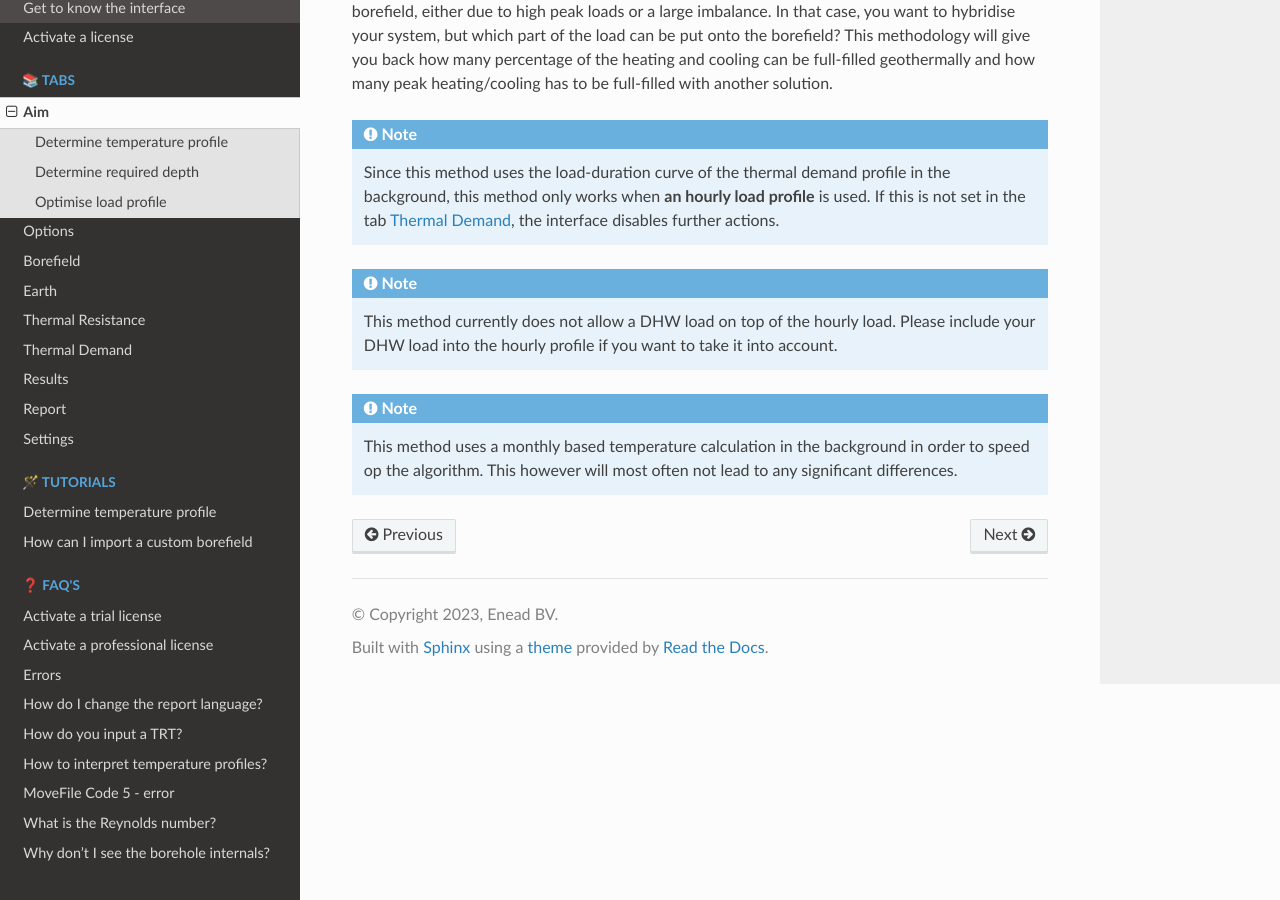
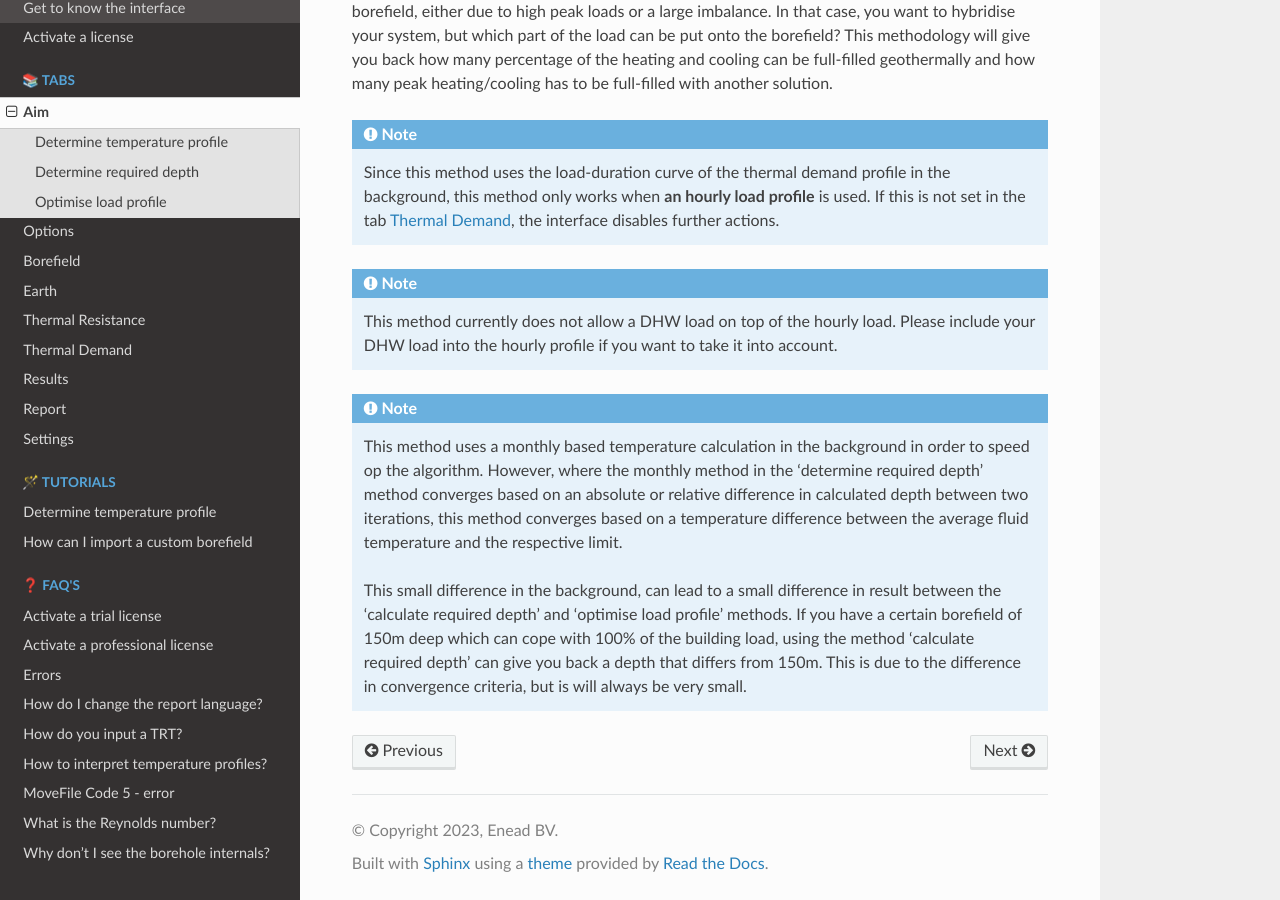
Before and after one commit to novakgeoenergie/GHEToolManual, a Sphinx documentation site: the page built from docs/sources/tabs/aim.rst, in a window 1280 px wide and 900 px high, scrolled down 1053 px. Built offline with Sphinx 7.4.7 and the Read the Docs theme 2.0.0, drawn with Linux system fonts in a browser that asks for light colours; pages that are not in the unit, such as notebooks, are missing from menus.

Commit message:
Extra explanation of convergence in optimise load profile

```diff
--- a/docs/sources/tabs/aim.rst
+++ b/docs/sources/tabs/aim.rst
@@ -40,4 +40,10 @@ many peak heating/cooling has to be full-filled with another solution.
 
 .. note::
     This method uses a monthly based temperature calculation in the background in order to speed op the algorithm.
-    This however will most often not lead to any significant differences.
+    However, where the monthly method in the 'determine required depth' method converges based on an absolute or relative
+    difference in calculated depth between two iterations, this method converges based on a temperature difference between the average
+    fluid temperature and the respective limit.
+
+    This small difference in the background, can lead to a small difference in result between the 'calculate required depth' and 'optimise
+    load profile' methods. If you have a certain borefield of 150m deep which can cope with 100% of the building load, using the method 'calculate
+    required depth' can give you back a depth that differs from 150m. This is due to the difference in convergence criteria, but is will always be very small.
```
